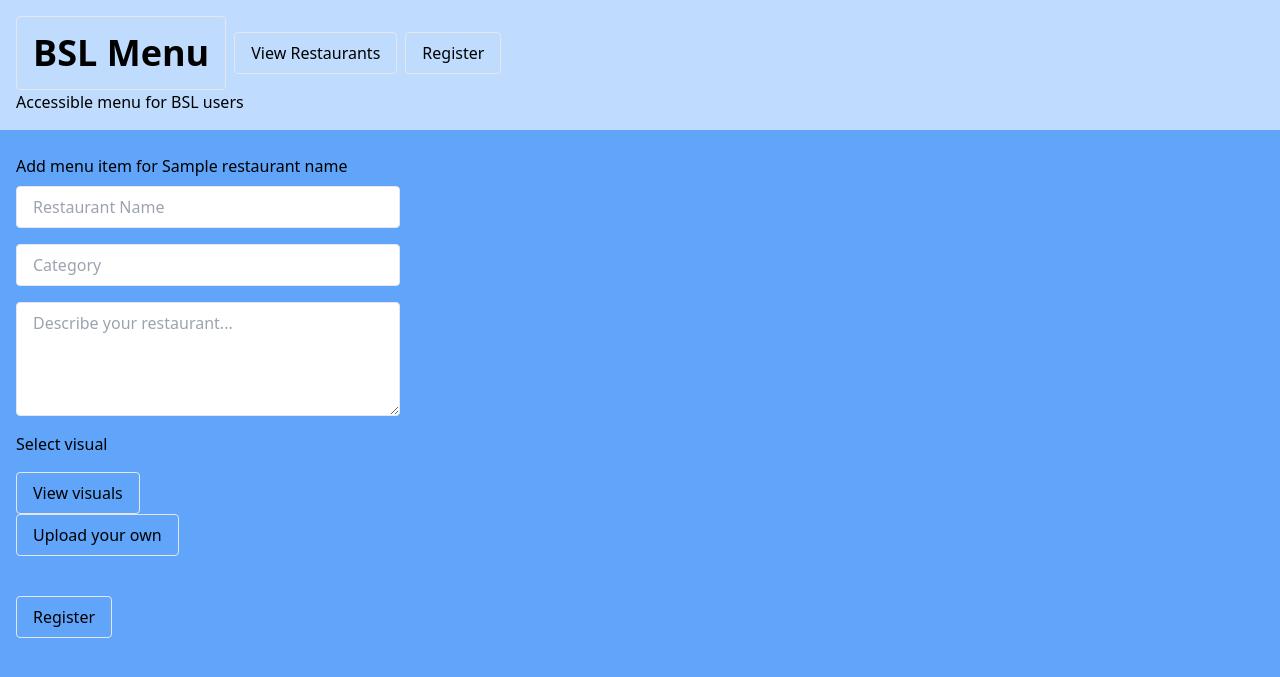
After one commit to antgobar/bsl-menu, a FastAPI app: template bsl_menu/templates/menu_item_add.html in a window 1280 px wide. The commit adds this page. Shown: the top 677 px of the page. Run offline with FastAPI, Linux system fonts and the light colour scheme; the template is opened without the code that fills it: most values are stand-ins (such as "Sample title", 1, 10 or a date in 2020); some libraries are stand-ins or nearby versions.

Commit message:
add menu item frontend form

```diff
--- /dev/null
+++ b/bsl_menu/templates/menu_item_add.html
@@ -0,0 +1,17 @@
+{% extends 'base.html' %}
+{% block content %}
+<form method="POST" enctype="multipart/form-data" class="max-w-96">
+    <h1 class="my-2">Add menu item for {{ restaurant_name }}</h1>
+    <div class="grid grid-cols-1 gap-4">
+        <input class="border rounded max-w-96 px-4 py-2" type="text" id="name" name="name" placeholder="Restaurant Name" required>
+        <input class="border rounded max-w-96 px-4 py-2" type="text" id="category" name="category" placeholder="Category" required>
+        <textarea rows="4" class="border rounded max-w-96 px-4 py-2 block" name="description" placeholder="Describe your restaurant..." required></textarea>
+        {% include 'visual_form.html' %}
+        <button
+            type="submit"
+            class="border rounded max-w-24 hover:bg-green-600 px-4 py-2 my-2">
+            Register
+        </button>
+    </div>
+</form>
+{% endblock %}
--- a/bsl_menu/templates/restaurant_detail.html
+++ b/bsl_menu/templates/restaurant_detail.html
@@ -7,6 +7,11 @@
     {% if not restaurant.menu_items %}
     Nothing menu items to show
     {% endif %}
+    <a href="{{ url_for('add_menu_item_for_restaurant', restaurant_id=restaurant.id, restaurant_name=restaurant.name) }}">
+        <div class="border rounded hover:bg-green-600 px-4 py-2 my-2">
+            Add menu item
+        </div>
+    </a>
     {% for category in categories %}
         <div class="border rounded bg-blue-500 my-2">
             <h1 class="text-l font-bold m-4">{{ category }}</h1>
--- a/bsl_menu/templates/restaurant_tile.html
+++ b/bsl_menu/templates/restaurant_tile.html
@@ -6,7 +6,6 @@
         <div class="p-4">
             <div class="text-lg font-medium mb-2">{{ restaurant.name }}</div>
             <p class="text-sm">{{ restaurant.city }}</p>
-            <p class="text-sm">Opened on {{ restaurant.date_opened }}</p>
         </div>
     </div>
 </a>
--- a/bsl_menu/templates/visual_upload_form.html
+++ b/bsl_menu/templates/visual_upload_form.html
@@ -7,8 +7,7 @@
         rows="4"
         class="border rounded max-w-96 px-4 py-2 block"
         name="visual_description"
-        placeholder="Describe your visual..." required>
-    </textarea>
+        placeholder="Describe your visual..." required></textarea>
     <input
         class="border rounded px-2 py-2 max-w-96 rounded cursor-pointer"
         id="sl-visual-input"
```
Also changed, not shown: bsl_menu/routers/menu.py (+9 -0 lines).
